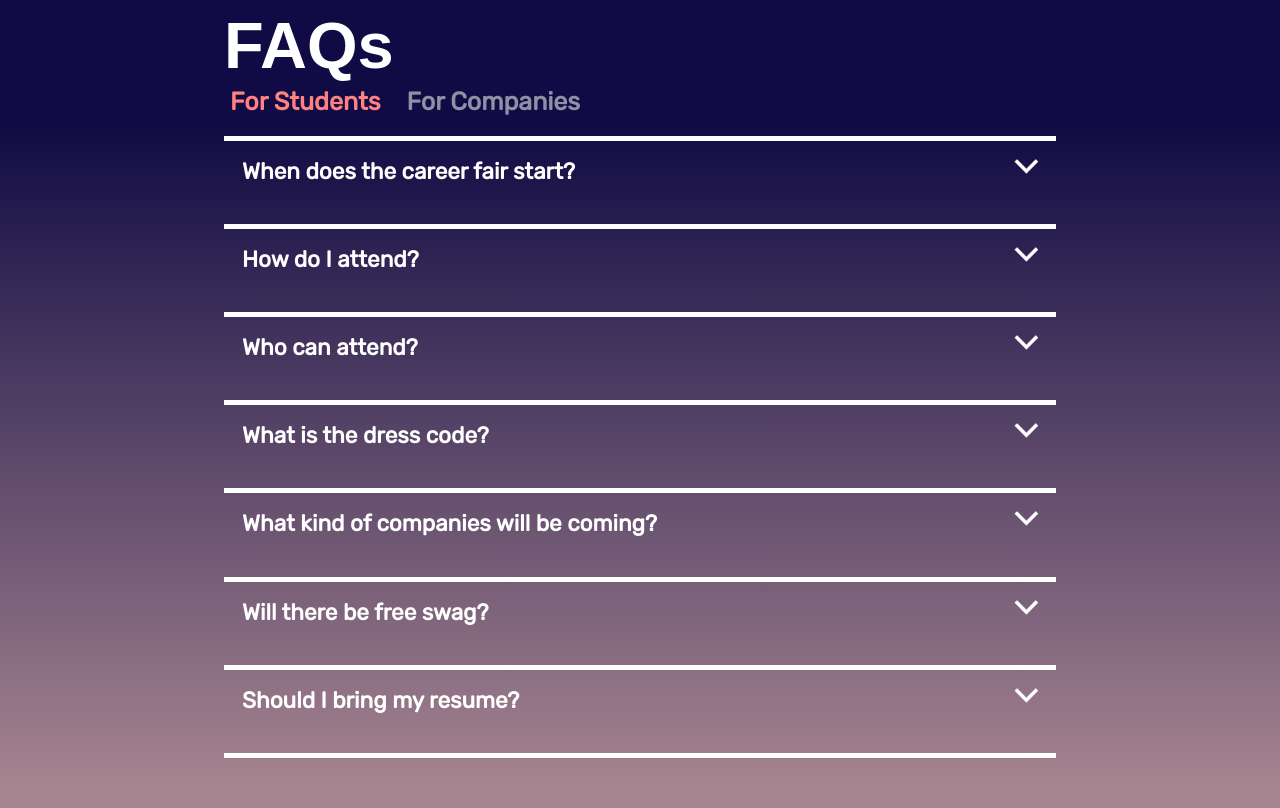
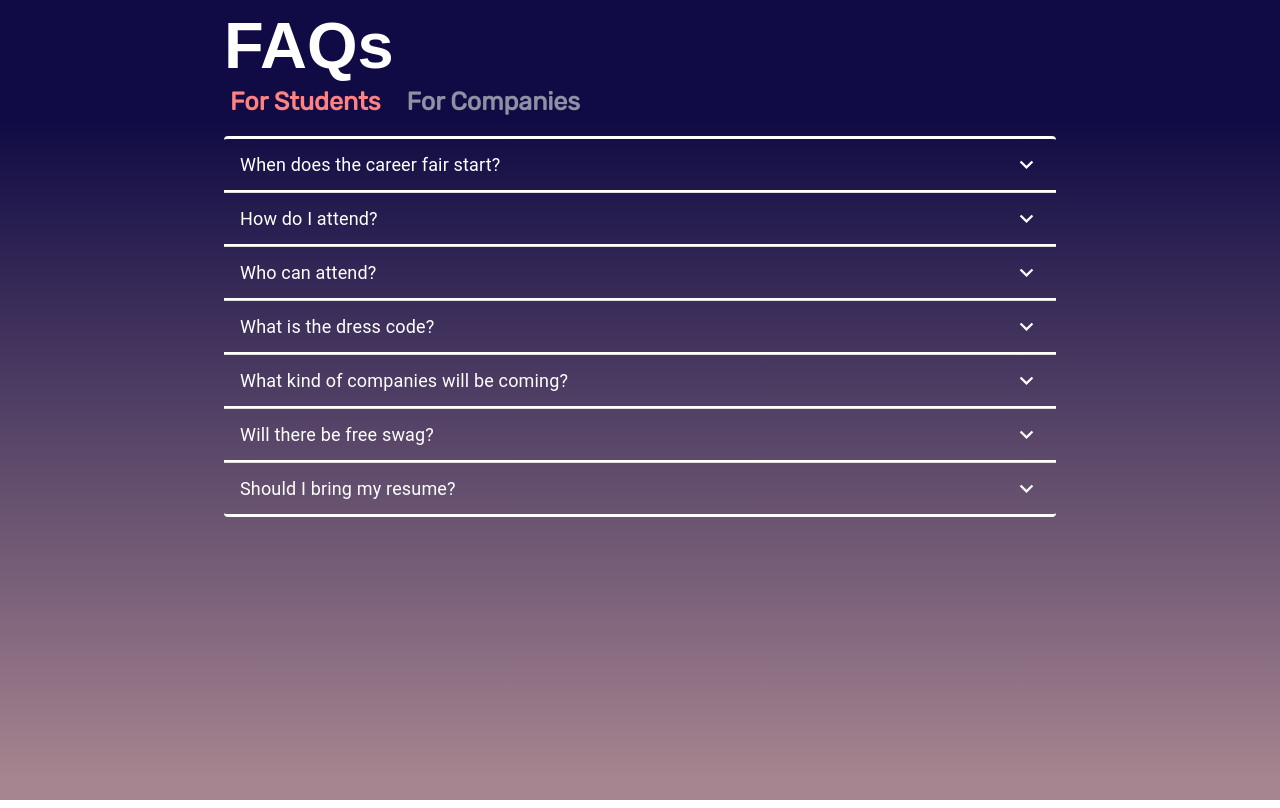
Before and after one commit to acmucsd/space-2022, a Next.js app: page / in a window 1280 px wide. Shown: the part 1600-2408 px from the top of the page. Built offline with nearby package versions, Linux system fonts and the light colour scheme.

Commit message:
Implemented MUI for FAQ accordion

```diff
--- a/package.json
+++ b/package.json
@@ -9,6 +9,10 @@
     "lint": "next lint"
   },
   "dependencies": {
+    "@emotion/react": "^11.10.4",
+    "@emotion/styled": "^11.10.4",
+    "@mui/icons-material": "^5.10.9",
+    "@mui/material": "^5.10.10",
     "next": "12.2.3",
     "react": "18.2.0",
     "react-dom": "18.2.0",
@@ -17,10 +21,10 @@
     "tsparticles": "^2.1.4"
   },
   "devDependencies": {
-    "@types/react-typist": "^2.0.3",
     "@types/node": "18.6.1",
     "@types/react": "18.0.15",
     "@types/react-dom": "18.0.6",
+    "@types/react-typist": "^2.0.3",
     "eslint": "^8.20.0",
     "eslint-config-next": "12.2.3",
     "sass": "^1.54.0",
--- a/src/components/Faq/index.tsx
+++ b/src/components/Faq/index.tsx
@@ -1,28 +1,67 @@
 import React from "react";
-import Panel from "./panel";
+import Accordion from '@mui/material/Accordion';
+import AccordionSummary from '@mui/material/AccordionSummary';
+import AccordionDetails from '@mui/material/AccordionDetails';
+import Typography from '@mui/material/Typography';
+import ExpandMoreIcon from '@mui/icons-material/ExpandMore';
 
 import s from "./style.module.scss";
 
-interface FAQProps{
+interface panelData {
   panelTitles: Array<string>;
-  panelContents: Array<string>;
+  panelContent: Array<string>;
+}
+const Faq: React.FC<panelData> = ({panelTitles, panelContent}) => {
+  return (
+    <>
+        {panelTitles.map((title, index) => {
+          if(index === panelTitles.length - 1){
+            return (
+              <>
+                <Accordion sx = {{
+                  borderTop: 3,
+                  borderBottom: 3,
+                  bgcolor: 'transparent',
+                  color: 'white',
+                  boxShadow: 'none',
+                }}>
+                  <AccordionSummary expandIcon={<ExpandMoreIcon className = {s.header}/>}>
+                    <Typography className = {s.header}>{title}</Typography>
+                  </AccordionSummary>
+                  <AccordionDetails>
+                    <Typography className = {s.description}>
+                      <p dangerouslySetInnerHTML={{ __html: panelContent[index]}}/>
+                    </Typography>
+                  </AccordionDetails>
+                </Accordion>
+              </>
+            )
+          }
+          else{
+            return (
+              <>
+                <Accordion sx = {{
+                  borderTop: 3,
+                  bgcolor: 'transparent',
+                  color: 'white',
+                  boxShadow: 'none',
+                }}>
+                  <AccordionSummary expandIcon={<ExpandMoreIcon className = {s.header}/>}>
+                    <Typography className = {s.header}>{title}</Typography>
+                  </AccordionSummary>
+                  <AccordionDetails>
+                    <Typography className = {s.description}>
+                      <p dangerouslySetInnerHTML={{ __html: panelContent[index]}}/>
+                    </Typography>
+                  </AccordionDetails>
+                </Accordion>
+              </>
+            )
+          }
+        })
+      }
+    </>
+  )
 }
 
-const Faq: React.FC<FAQProps> = ({panelTitles, panelContents}) => {
-
-  return (
-    <div className={s.faq}>
-      {
-        panelTitles.map((title, label) => {
-          return ( <Panel
-            panelTitle={title}
-            key={label}
-            panelContent={panelContents[label]}
-          /> );
-        })
-      }
-    </div>
-  )
-};
-
 export default Faq;
--- a/src/components/Faq/panel.tsx
+++ /dev/null
@@ -1,43 +0,0 @@
-import React, { useState, useRef } from 'react';
-
-import s from './style.module.scss'
-
-interface PanelProps{
-    panelTitle: string;
-    panelContent: string;
-}
-
-const Panel: React.FC<PanelProps> = ({ panelTitle, panelContent }) => {
-
-    const [setActive, setActiveState] = useState('');
-    const [height, setHeight] = useState('0px');
-    const [margin, setMargin] = useState('0px');
-    const [spin, setSpin] = useState('');
-    const content = useRef<HTMLDivElement>(null);
-
-    function togglePanel() {
-        setActiveState(setActive === '' ? 'header-active' : '');
-        toggleHeight();
-      }
-
-    function toggleHeight() {
-    if(content.current == null) {
-        console.log('error with faq panel height toggle');
-    } else {
-        setHeight(setActive === 'header-active' ? '0px' : `${content.current.scrollHeight + 30}px`);
-        setMargin(setActive === 'header-active' ? '0px' : '12px 0px 30px 18px');
-        setSpin(setActive === 'header-active' ? '' : 'spin');
-    }
-    }
-
-    return (
-        <div className={s.panel}>
-            <button className={`${s.header} ${setActive}`} onClick={togglePanel}><span className={s.arrow}><img alt="panel button" src="asset/arrow.png"/></span>{ panelTitle }</button>
-            <div className={s.content} ref={content} style={{ maxHeight: `${height}`, margin: `${margin}` } } >
-                <p dangerouslySetInnerHTML={{ __html: panelContent}}/>
-            </div>
-        </div>
-    )
-}
-
-export default Panel;
--- a/src/components/Faq/style.module.scss
+++ b/src/components/Faq/style.module.scss
@@ -1,73 +1,99 @@
 @import url('https://fonts.googleapis.com/css2?family=Rubik&display=swap');
 
 
-.faq {
-    margin: 0 auto;
-    font-family: Rubik, sans-serif;
-    font-size: 1.25rem;
-    font-weight: bolder;
+.header{
+  background-color: transparent;
+  color: white;
+  font-family: Rubik, sans-serif;
+  font-size: 1.25rem;
+  font-weight: bolder;
+  border-color: none;
+  box-shadow: none;
 }
 
-.header {
-    color: #fff;
-    background-color: transparent;
-    cursor: pointer;
-    padding: 18px;
-    text-align: left;
-    border: none;
-    outline: none;
-    transition: 0.4s;
-    width: 100%;
-    display: inline-block;
-    font-family: Rubik, sans-serif;
-    font-size: 1.25rem;
+.description{
+  color: white;
+  font-family: Rubik, sans-serif;
+  font-size: 1rem;
+  font-weight: bolder;
+
+  a{
+    color: white;
+  }
+  a:visited{
+    color: white;
+  }
+  a:hover{
+    color: white;
+  }
 }
+// .faq {
+//     margin: 0 auto;
+//     font-family: Rubik, sans-serif;
+//     font-size: 1.25rem;
+//     font-weight: bolder;
+// }
 
-  .panel {
-    border-top: 5px solid white;
+// .header {
+//     color: #fff;
+//     background-color: transparent;
+//     cursor: pointer;
+//     padding: 18px;
+//     text-align: left;
+//     border: none;
+//     outline: none;
+//     transition: 0.4s;
+//     width: 100%;
+//     display: inline-block;
+//     font-family: Rubik, sans-serif;
+//     font-size: 1.25rem;
+// }
 
-  }
+//   .panel {
+//     border-top: 5px solid white;
 
-  .panel:last-child {
-    border-bottom: 5px solid white;
-  }
+//   }
 
-  .arrow {
-    float: right;
-    margin-left: 5px;
-    transition: 1ms all ease-in;
-    -webkit-transition: 300ms all ease-in;
-    img {
-      height: 15px;
-    }
-  }
+//   .panel:last-child {
+//     border-bottom: 5px solid white;
+//   }
 
-  .content {
-    color: white;
-    overflow: hidden;
-    text-align: left;
-    transition: max-height 0.2s ease-out;
+//   .arrow {
+//     float: right;
+//     margin-left: 5px;
+//     transition: 1ms all ease-in;
+//     -webkit-transition: 300ms all ease-in;
+//     img {
+//       height: 15px;
+//     }
+//   }
 
-    a {
-      text-decoration: underline;
-    }
+//   .content {
+//     color: white;
+//     overflow: hidden;
+//     text-align: left;
+//     transition: max-height 0.2s ease-out;
 
-    a:hover {
-      color: blue;
-    }
+//     a {
+//       text-decoration: underline;
+//     }
 
-    a:visited {
-      color: white;
-    }
-  }
+//     a:hover {
+//       color: blue;
+//     }
 
-  @media only screen and (max-width: 600px) {
-    .faq {
-      font-size: 1rem;
-    }
+//     a:visited {
+//       color: white;
+//     }
+//   }
 
-    .header {
-      font-size: 1rem;
-      padding: 12px 5px;
-    }
-}
+//   @media only screen and (max-width: 600px) {
+//     .faq {
+//       font-size: 1rem;
+//     }
+
+//     .header {
+//       font-size: 1rem;
+//       padding: 12px 5px;
+//     }
+// }
--- a/src/sections/FAQ/faq.json
+++ b/src/sections/FAQ/faq.json
@@ -6,7 +6,7 @@
         },
         {
             "question" : "How do I attend?",
-            "answer" : "You can sign up for SPACE at [link]. We’ll send out more information as soon as we can confirm your attendance."
+            "answer" : "You can sign up for SPACE <a href ='https://acmurl.com/space-registration'>here</a>. We’ll send out more information as soon as we can confirm your attendance."
         },
         {
             "question" : "Who can attend?",
--- a/src/sections/FAQ/index.tsx
+++ b/src/sections/FAQ/index.tsx
@@ -31,11 +31,11 @@ const FAQ: React.FC = () => {
           {studentState
             ? <Faq
             panelTitles={faqData.students.map(faq => faq.question)}
-            panelContents={faqData.students.map(faq => faq.answer)}
+            panelContent={faqData.students.map(faq => faq.answer)}
             />
             : <Faq
             panelTitles={faqData.companies.map(faq => faq.question)}
-            panelContents={faqData.companies.map(faq => faq.answer)}
+            panelContent={faqData.companies.map(faq => faq.answer)}
             />
           }
         </div>
--- a/src/sections/FAQ/style.module.scss
+++ b/src/sections/FAQ/style.module.scss
@@ -25,6 +25,7 @@
         display: flex;
         flex-direction: row;
         margin-top: -20px;
+        margin-bottom: 15px;
 
         .faqButton{
             padding-right: 20px;
```
Also changed, not shown: 1 other file (tests, documents, lock files or other folders).
